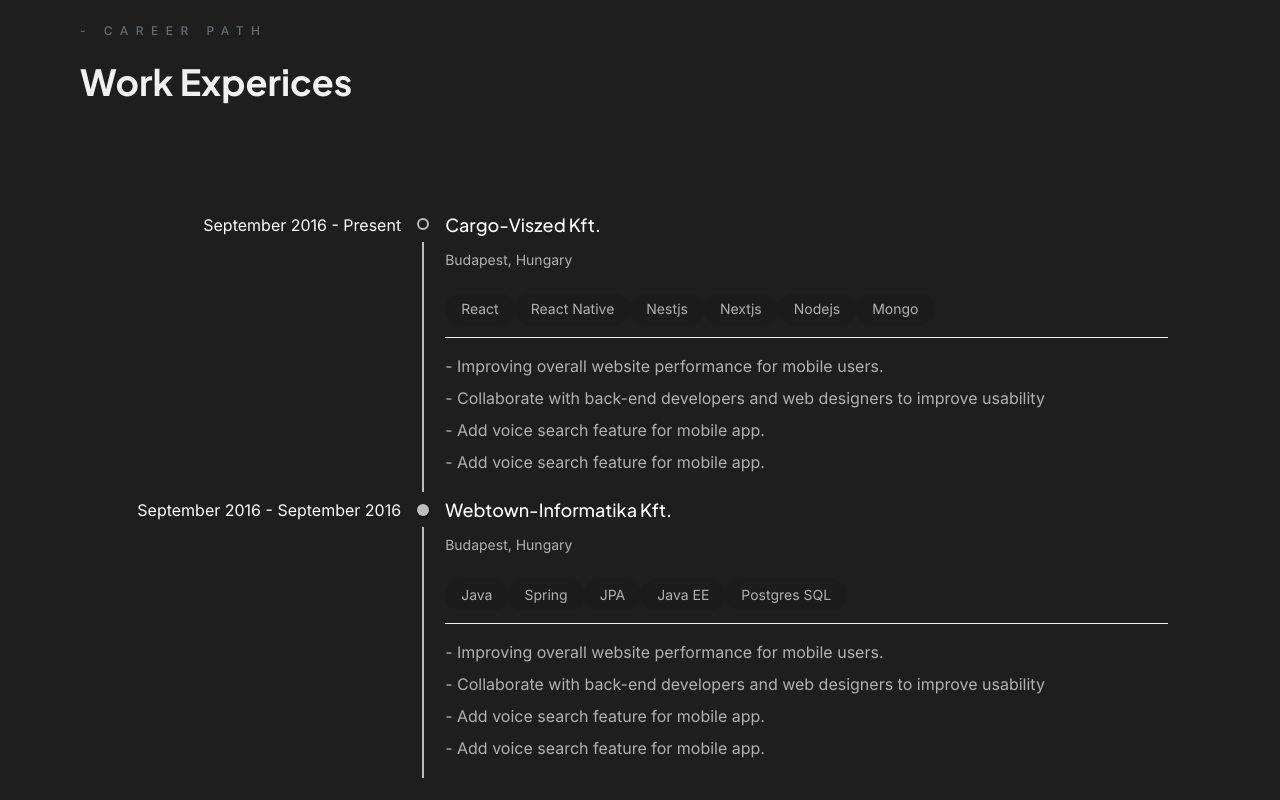
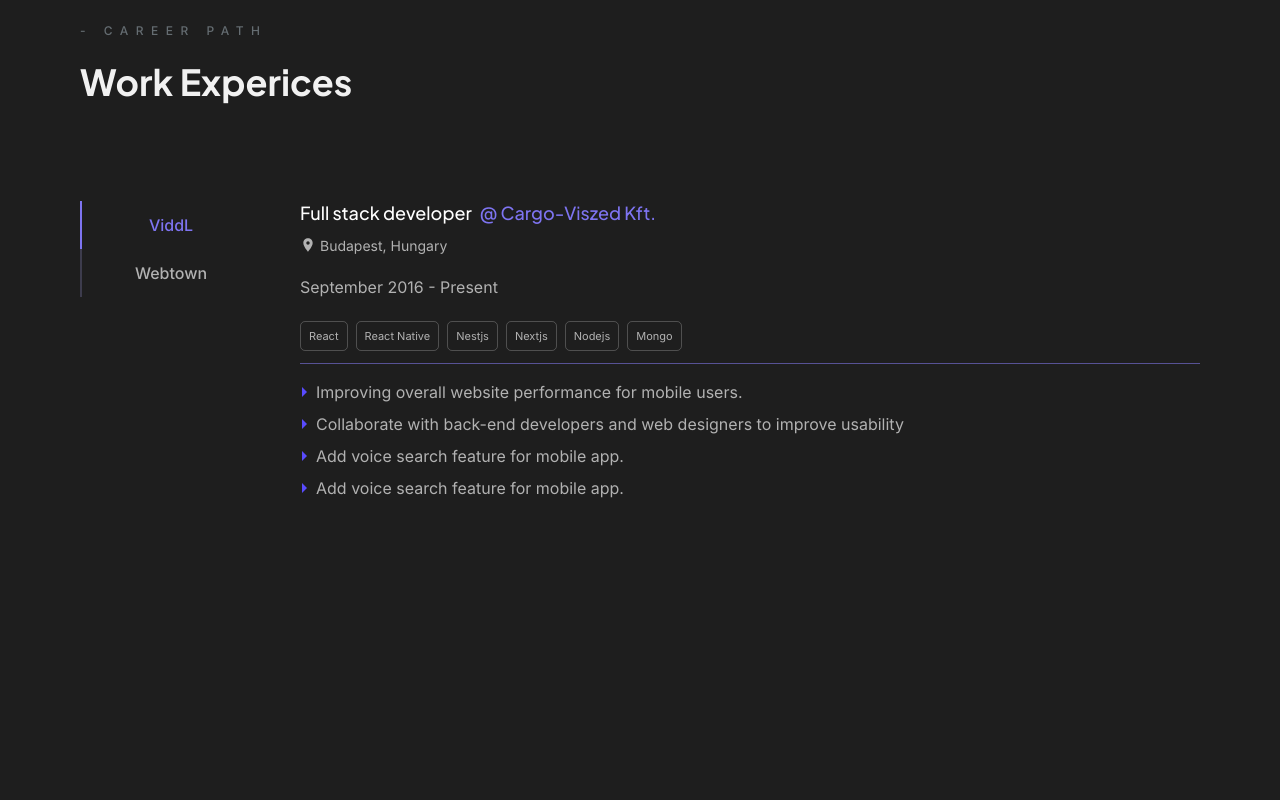
Before and after one commit to ujLevente/portfolio, a Next.js app: page / in a window 1280 px wide. Shown: the part 2341-3141 px from the top of the page. After the commit the page ends 2845 px from the top, so only its background shows below. Built offline with nearby package versions, Linux system fonts and the light colour scheme.

Commit message:
work experiences redesigned

```diff
--- a/package.json
+++ b/package.json
@@ -12,7 +12,6 @@
         "@emotion/react": "^11.10.5",
         "@emotion/styled": "^11.10.5",
         "@mui/icons-material": "^5.10.16",
-        "@mui/lab": "^5.0.0-alpha.111",
         "@mui/material": "^5.10.16",
         "@types/node": "18.11.10",
         "@types/react": "18.0.26",
--- a/src/components/Experience/Experience.tsx
+++ b/src/components/Experience/Experience.tsx
@@ -1,14 +1,29 @@
-import { Timeline } from '@mui/lab';
-import { timelineOppositeContentClasses } from '@mui/lab/TimelineOppositeContent';
+import { Box, Tab, Tabs } from '@mui/material';
+import { styled } from '@mui/system';
+import { useState } from 'react';
 import { Section } from '../common/Section';
-import { ExperienceTimelineItem } from './ExperienceTimelineItem';
+import { ExperienceItem } from './ExperienceItem';
 
-const experienceList = [
+export type ExperienceType = {
+    role: string;
+    startDate: Date;
+    endDate: undefined | Date;
+    workedAs: string;
+    name: string;
+    location: string;
+    technologies: string[];
+    responsibilities: string[];
+    url: string;
+    company: string;
+};
+
+const experienceList: ExperienceType[] = [
     {
+        role: 'Full stack developer',
         startDate: new Date(2016, 9 - 1),
         endDate: undefined,
-        name: 'Cargo-Viszed Kft.',
         workedAs: 'Full-time (in self-employed status)',
+        name: 'ViddL',
         location: 'Budapest, Hungary',
         technologies: [
             'React',
@@ -24,12 +39,15 @@
             'Add voice search feature for mobile app.',
             'Add voice search feature for mobile app.',
         ],
+        url: 'https://webtown.hu/?gclid=Cj0KCQiAnNacBhDvARIsABnDa6_LAXwyWKr78YSulBrj56udJN-qomB0zFwSfoG5P6dVkCVSEpFecHoaAr5fEALw_wcB',
+        company: 'Cargo-Viszed Kft.',
     },
     {
+        role: 'Full stack developer',
         startDate: new Date(2016, 9 - 1),
         endDate: new Date(2016, 9 - 1),
         workedAs: 'Full-time',
-        name: 'Webtown-Informatika Kft.',
+        name: 'Webtown',
         location: 'Budapest, Hungary',
         technologies: ['Java', 'Spring', 'JPA', 'Java EE', 'Postgres SQL'],
         responsibilities: [
@@ -38,28 +56,65 @@
             'Add voice search feature for mobile app.',
             'Add voice search feature for mobile app.',
         ],
+        url: 'https://webtown.hu/?gclid=Cj0KCQiAnNacBhDvARIsABnDa6_LAXwyWKr78YSulBrj56udJN-qomB0zFwSfoG5P6dVkCVSEpFecHoaAr5fEALw_wcB',
+        company: 'Webtown-Informatika kft.',
     },
 ];
 
 export function Experience() {
+    const [value, setValue] = useState(0);
+
     return (
         <Section titleOne="career path" titleTwo="Work Experices">
-            <Timeline
-                position="right"
+            <Box
                 sx={{
-                    [`& .${timelineOppositeContentClasses.root}`]: {
-                        flex: 0.4,
-                    },
+                    flexGrow: 1,
+                    display: 'flex',
                 }}
             >
+                <ExperienceTabs
+                    orientation="vertical"
+                    variant="scrollable"
+                    value={value}
+                    onChange={(_, newValue) => setValue(newValue)}
+                >
+                    {experienceList.map(({ name }) => (
+                        <ExperienceTab key={name} label={name} />
+                    ))}
+                </ExperienceTabs>
                 {experienceList.map((item, index) => (
-                    <ExperienceTimelineItem
-                        key={item.name + item.startDate}
+                    <ExperienceItem
+                        key={item.name}
                         item={item}
-                        latest={index === 0}
+                        active={index === value}
                     />
                 ))}
-            </Timeline>
+            </Box>
         </Section>
     );
 }
+
+const ExperienceTabs = styled(Tabs)(({ theme }) => ({
+    borderColor: 'divider',
+    '& .MuiTabs-indicator': {
+        left: 0,
+        transition: 'all 0.25s',
+        transitionDelay: '0.1s',
+        backgroundColor: theme.palette.secondary.main,
+    },
+}));
+
+const ExperienceTab = styled(Tab)(({ theme }) => ({
+    textTransform: 'initial',
+    color: theme.palette.text.primary,
+    minWidth: '180px',
+    borderLeft: `2px solid #b5afff36`,
+    transition: 'all 0.25s',
+    '&:focus, &:hover': {
+        background: '#6158c51f',
+        color: theme.palette.secondary.main,
+    },
+    '&.Mui-selected': {
+        color: theme.palette.secondary.main,
+    },
+}));
--- /dev/null
+++ b/src/components/Experience/ExperienceItem.tsx
@@ -0,0 +1,43 @@
+import { Box, Chip, Grid, styled } from '@mui/material';
+import { ExperienceType } from './Experience';
+import { ExperienceItemBottom } from './ExperienceItemBottom';
+import { ExperienceItemHeader } from './ExperienceItemHeader';
+
+type ExperienceItemProps = {
+    item: ExperienceType;
+    active: boolean;
+};
+
+export function ExperienceItem({ item, active }: ExperienceItemProps) {
+    const { responsibilities, technologies } = item;
+
+    return (
+        <Box role="tabpanel" hidden={!active} sx={{ flex: 1 }}>
+            {active && (
+                <Box sx={{ pl: 5 }}>
+                    <ExperienceItemHeader {...item} />
+                    <Grid container spacing={1}>
+                        {technologies.map((item) => (
+                            <Grid item key={item}>
+                                <Chip
+                                    label={item}
+                                    variant="outlined"
+                                    size="small"
+                                />
+                            </Grid>
+                        ))}
+                    </Grid>
+                    <DividerBox />
+                    <ExperienceItemBottom responsibilities={responsibilities} />
+                </Box>
+            )}
+        </Box>
+    );
+}
+
+const DividerBox = styled(Box)(({ theme }) => ({
+    width: '100%',
+    height: '1px',
+    backgroundColor: theme.palette.divider,
+    margin: `${theme.spacing(1.5)} 0`,
+}));
--- /dev/null
+++ b/src/components/Experience/ExperienceItemBottom.tsx
@@ -0,0 +1,26 @@
+import ArrowRightIcon from '@mui/icons-material/ArrowRight';
+import { Box, Typography } from '@mui/material';
+import { ExperienceType } from './Experience';
+
+export function ExperienceItemBottom({
+    responsibilities,
+}: Pick<ExperienceType, 'responsibilities'>) {
+    return (
+        <Box sx={{ position: 'relative' }}>
+            {responsibilities.map((item) => (
+                <Box
+                    key={item}
+                    sx={{
+                        display: 'flex',
+                        alignItems: 'center',
+                        position: 'relative',
+                        left: '-8px',
+                    }}
+                >
+                    <ArrowRightIcon sx={{ color: 'secondary.light' }} />
+                    <Typography>{item}</Typography>
+                </Box>
+            ))}
+        </Box>
+    );
+}
--- /dev/null
+++ b/src/components/Experience/ExperienceItemHeader.tsx
@@ -0,0 +1,63 @@
+import LocationOnIcon from '@mui/icons-material/LocationOn';
+import { Box, Link, styled, Typography } from '@mui/material';
+import { format } from 'date-fns';
+import { ExperienceType } from './Experience';
+
+export function ExperienceItemHeader(
+    props: Pick<
+        ExperienceType,
+        'company' | 'role' | 'url' | 'endDate' | 'startDate' | 'location'
+    >
+) {
+    const { company, role, url, startDate, endDate, location } = props;
+
+    const createTimeInterval = () => {
+        let result = `${format(new Date(startDate), 'MMMM yyyy')} - `;
+
+        result += endDate
+            ? format(new Date(startDate), 'MMMM yyyy')
+            : 'Present';
+
+        return result;
+    };
+
+    return (
+        <>
+            <Box sx={{ display: 'flex', alignItems: 'end', mb: 1 }}>
+                <Typography variant="h4" sx={{ mr: 1 }}>
+                    {role}
+                </Typography>
+                <CompanyLink href={url} target="_blank" variant="h4">
+                    <span>@</span> {company}
+                </CompanyLink>
+            </Box>
+            <LocationBox>
+                <LocationOnIcon sx={{ mr: 0.5, fontSize: '16px' }} />
+                <Typography variant="body2">{location}</Typography>
+            </LocationBox>
+            <Typography variant="body1" sx={{ mb: 2 }}>
+                {createTimeInterval()}
+            </Typography>
+        </>
+    );
+}
+
+const CompanyLink = styled(Link)(({ theme }) => ({
+    color: theme.palette.secondary.main,
+    transition: 'opacity 0.3s',
+    '&:hover': {
+        opacity: 0.75,
+    },
+    '& span': {
+        // Plus Jakarta Sans font family places @ too much below
+        lineHeight: '18px',
+        fontFamily: 'Inter',
+    },
+}));
+
+const LocationBox = styled(Box)(({ theme }) => ({
+    display: 'flex',
+    alignItems: 'center',
+    alignContent: 'center',
+    marginBottom: theme.spacing(1.5),
+}));
--- a/src/components/Experience/ExperienceTimelineItem.tsx
+++ /dev/null
@@ -1,91 +0,0 @@
-import {
-    TimelineConnector,
-    TimelineContent,
-    TimelineDot,
-    TimelineItem,
-    TimelineOppositeContent,
-    TimelineSeparator,
-} from '@mui/lab';
-import { Box, Chip, Typography } from '@mui/material';
-import { format } from 'date-fns';
-
-type ExperienceTimelineItemProps = {
-    item: {
-        startDate: Date;
-        endDate: Date | undefined;
-        name: string;
-        workedAs: string;
-        location: string;
-        technologies: string[];
-        responsibilities: string[];
-    };
-    latest: boolean;
-};
-
-export function ExperienceTimelineItem({
-    item,
-    latest,
-}: ExperienceTimelineItemProps) {
-    const {
-        responsibilities,
-        endDate,
-        location,
-        name,
-        startDate,
-        technologies,
-        workedAs,
-    } = item;
-
-    const createTimeInterval = () => {
-        let result = `${format(new Date(startDate), 'MMMM yyyy')} - `;
-
-        result += endDate
-            ? format(new Date(startDate), 'MMMM yyyy')
-            : 'Present';
-
-        return result;
-    };
-
-    return (
-        <TimelineItem>
-            <TimelineOppositeContent>
-                <Typography
-                    sx={{
-                        lineHeight: '24px',
-                        color: 'white',
-                    }}
-                >
-                    {createTimeInterval()}
-                </Typography>
-            </TimelineOppositeContent>
-            <TimelineSeparator>
-                <TimelineDot variant={latest ? 'outlined' : 'filled'} />
-                <TimelineConnector />
-            </TimelineSeparator>
-            <TimelineContent sx={{ mb: 1 }}>
-                <Typography variant="h4" sx={{ mb: 1 }}>
-                    {name}
-                </Typography>
-                <Typography sx={{ fontSize: '14px' }} gutterBottom>
-                    {location}
-                </Typography>
-                {technologies.map((item) => (
-                    <Chip key={item} label={item} />
-                ))}
-                <Box
-                    sx={{
-                        width: '100%',
-                        height: '1px',
-                        bgcolor: 'text.secondary',
-                        my: 1.5,
-                    }}
-                />
-                <Box>
-                    {responsibilities.map((item) => (
-                        <Typography key={item}>- {item}</Typography>
-                    ))}
-                </Box>
-            </TimelineContent>
-        </TimelineItem>
-    );
-}
--- a/src/theme/palette.ts
+++ b/src/theme/palette.ts
@@ -10,9 +10,11 @@
     secondary: {
         main: '#7E74F1',
         dark: '#7e74f136',
+        light: '#594bff',
     },
     text: {
         primary: '#f1f1f1b3',
         secondary: '#F1F1F1',
     },
+    divider: '#8a80ff87',
 };
```
Also changed, not shown: 1 other file (tests, documents, lock files or other folders).
